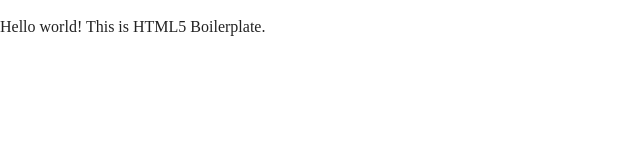
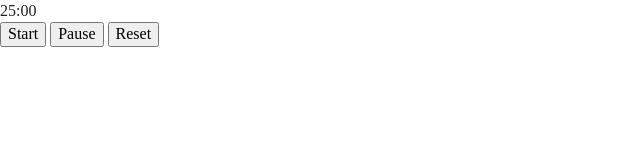
Before and after one commit to brycederriso/pomodoro, a plain HTML site: page index.html in a window 1280 px wide. Shown: the whole page, without its empty margins (0-640 px from the left). Drawn offline with nearby package versions, Linux system fonts and the light colour scheme.

Commit message:
Add timer buttons. Remove google analytics stuff.

```diff
--- a/index.html
+++ b/index.html
@@ -22,20 +22,19 @@
     <p class="browserupgrade">You are using an <strong>outdated</strong> browser. Please <a href="https://browsehappy.com/">upgrade your browser</a> to improve your experience and security.</p>
   <![endif]-->
 
-  <!-- Add your site or application content here -->
-  <p>Hello world! This is HTML5 Boilerplate.</p>
+  <main>
+    <div id="timer">25:00</div>
+    <div id="controls">
+      <button id="start-button">Start</button>
+      <button id="pause-button">Pause</button>
+      <button id="reset-button">Reset</button>
+    </div>
+  </main>
   <script src="js/vendor/modernizr-3.8.0.min.js"></script>
   <script src="https://code.jquery.com/jquery-3.4.1.min.js" integrity="sha256-CSXorXvZcTkaix6Yvo6HppcZGetbYMGWSFlBw8HfCJo=" crossorigin="anonymous"></script>
   <script>window.jQuery || document.write('<script src="js/vendor/jquery-3.4.1.min.js"><\/script>')</script>
   <script src="js/plugins.js"></script>
   <script src="js/main.js"></script>
-
-  <!-- Google Analytics: change UA-XXXXX-Y to be your site's ID. -->
-  <script>
-    window.ga = function () { ga.q.push(arguments) }; ga.q = []; ga.l = +new Date;
-    ga('create', 'UA-XXXXX-Y', 'auto'); ga('set','transport','beacon'); ga('send', 'pageview')
-  </script>
-  <script src="https://www.google-analytics.com/analytics.js" async></script>
 </body>
 
 </html>
```
